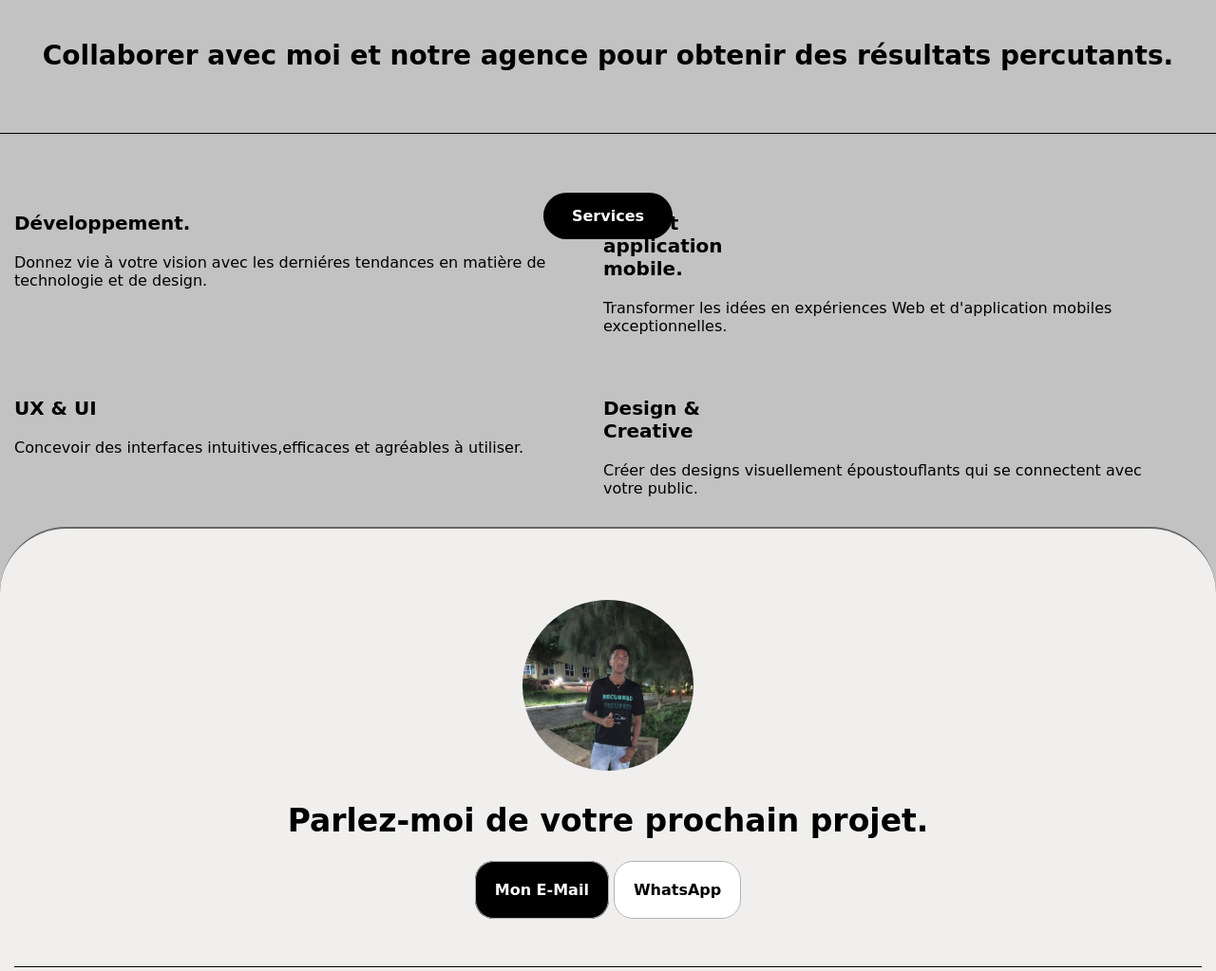
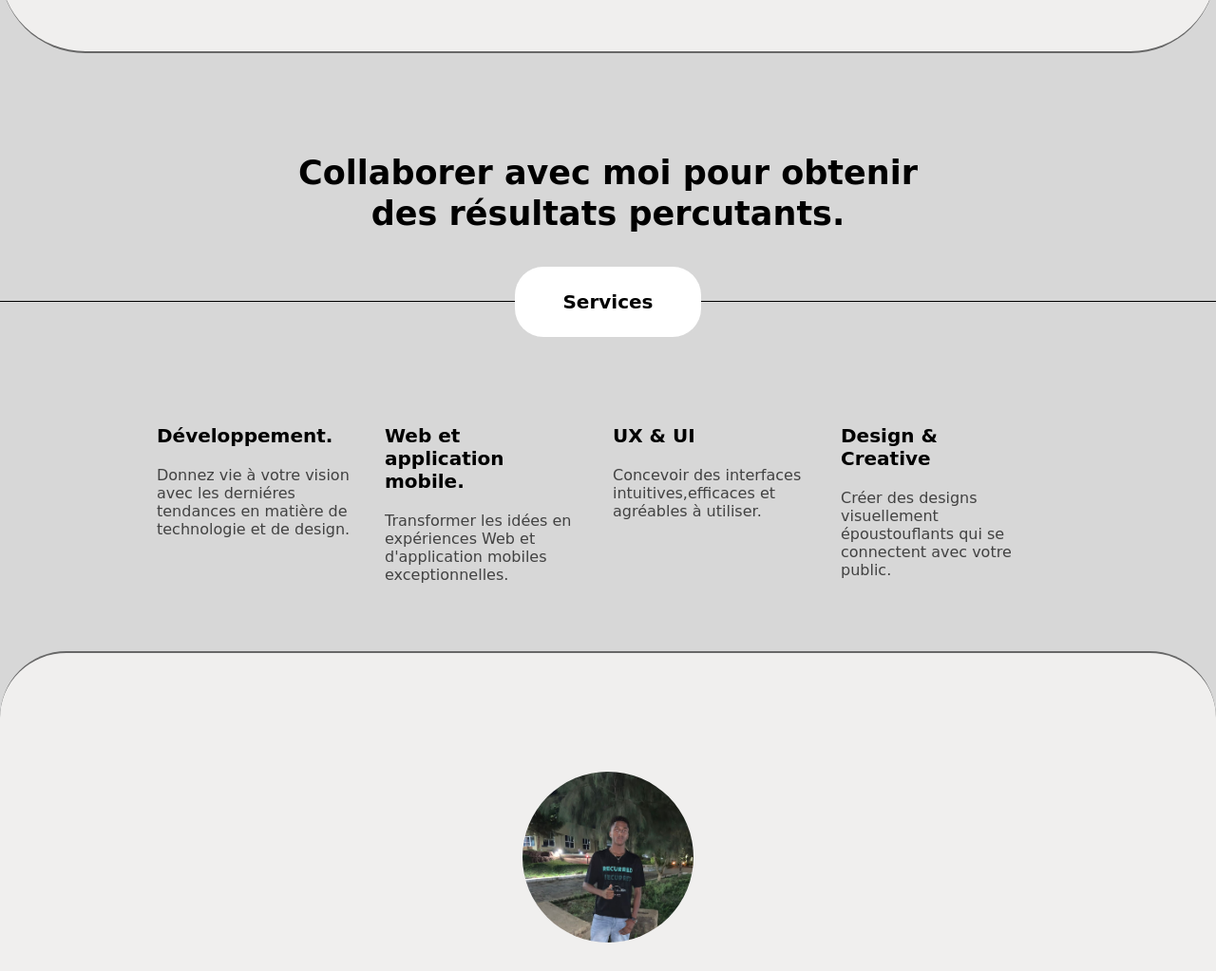
Before and after one commit to ArgyrouCharalambos/Portfolio, a plain HTML site: page index.html in a window 1280 px wide. Shown: the part 749-1772 px from the top of the page at 95% size. Drawn offline with Linux system fonts and the light colour scheme.

Commit message:
finalisation du style sur desktop

```diff
--- a/desktop.css
+++ b/desktop.css
@@ -0,0 +1,48 @@
+.Header__GroupeNav{
+    gap: 350px;
+}
+.Header__Image{
+    height: 170px;
+}
+.Header__Texte{
+    font-size: 45px;
+    width: 500px;
+}
+.Header__GroupeMain{
+    padding: 50px 40px;
+}
+.Main__Titre{
+    font-size: 35px;
+    padding: 70px 300px;
+}
+.Main__SousTitre{
+    top: 170px;
+    background-color: white;
+    color: black;
+    padding: 25px 50px;
+    font-size: 20px;
+}
+.Main__GroupeCompétence{
+    padding: 50px 90px;
+}
+.Main__paragraphe{
+    color:rgb(66, 66, 66) ;
+}
+.Main__Compétence{
+    width: 25%;
+}
+.Main__paragraphe{
+    width: 210px;
+    margin-right: 20px;
+}
+.Footer__Texte{
+    font-size: 50px;
+    width: 700px;
+}
+.Footer__Description{
+    padding:110px 20px;
+    line-height: 70px;
+}
+.Footer__Lien{
+    margin-right: 15px;
+}
--- a/index.html
+++ b/index.html
@@ -4,7 +4,7 @@
     <meta charset="UTF-8">
     <meta name="viewport" content="width=device-width, initial-scale=1.0">
     <title>Document</title>
-    <link rel="stylesheet" href="./mobile.css">
+    <link rel="stylesheet" href="./main.css">
 </head>
 <body>
     <header class="Header">
@@ -29,7 +29,7 @@
         </div>
     </header>
     <main class="Main">
-        <p class="Main__Titre">Collaborer avec moi et notre agence pour obtenir des résultats percutants.</p>
+        <p class="Main__Titre">Collaborer avec moi pour obtenir des résultats percutants.</p>
         <div class="Main__Description">
             <p class="Main__SousTitre">Services</p>
             <div class="Main__GroupeCompétence">
--- a/mobile.css
+++ b/mobile.css
@@ -5,12 +5,12 @@
 body{
     margin: 0;
     padding: 0;
-    background-color: #c2c2c2;
+    background-color: #d7d7d7;
 }
 .Header{
     border-bottom: 2px solid rgb(103, 103, 103);
-    border-bottom-right-radius: 70px;
-    border-bottom-left-radius: 70px;
+    border-bottom-right-radius: 90px;
+    border-bottom-left-radius: 90px;
     background-color: #F0EFEE;
 }
 .Header__Description{
@@ -21,6 +21,7 @@ body{
     justify-content: space-around;
     align-items: center;
     padding: 15px 0;
+    width: 100%;
 }
 .Header__Nav a[href="CV"]{
     background-color: white;
@@ -78,7 +79,7 @@ body{
     clip-path: circle();
 }
 .Main{
-    background-color: #c2c2c2;
+    background-color: #d7d7d7;
     position: relative;
 }
 .Main__Titre{
@@ -149,7 +150,7 @@ body{
     text-decoration: none;
     color: white;
     background-color: black;
-    border-radius: 20px;
+    border-radius: 35px;
     border: 1px solid rgb(179, 179, 179);
     padding: 20px;
     font-weight: bold;
```
